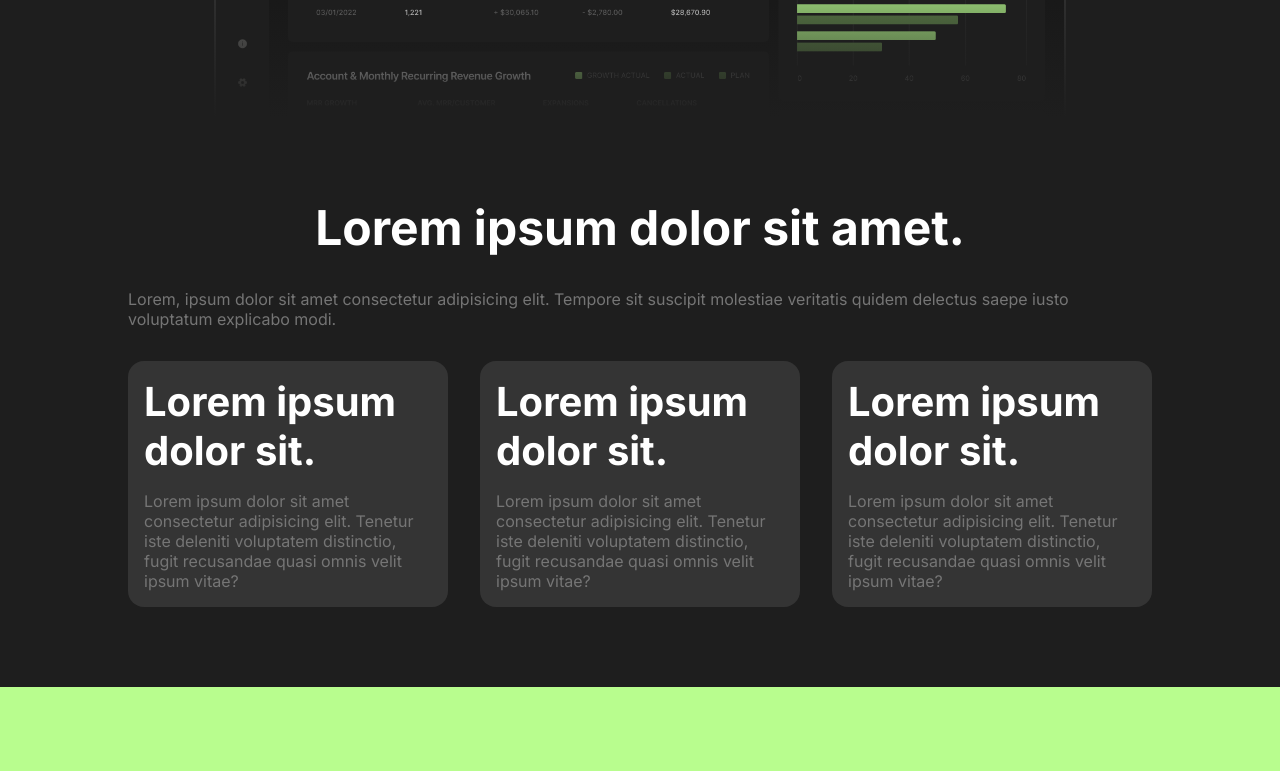
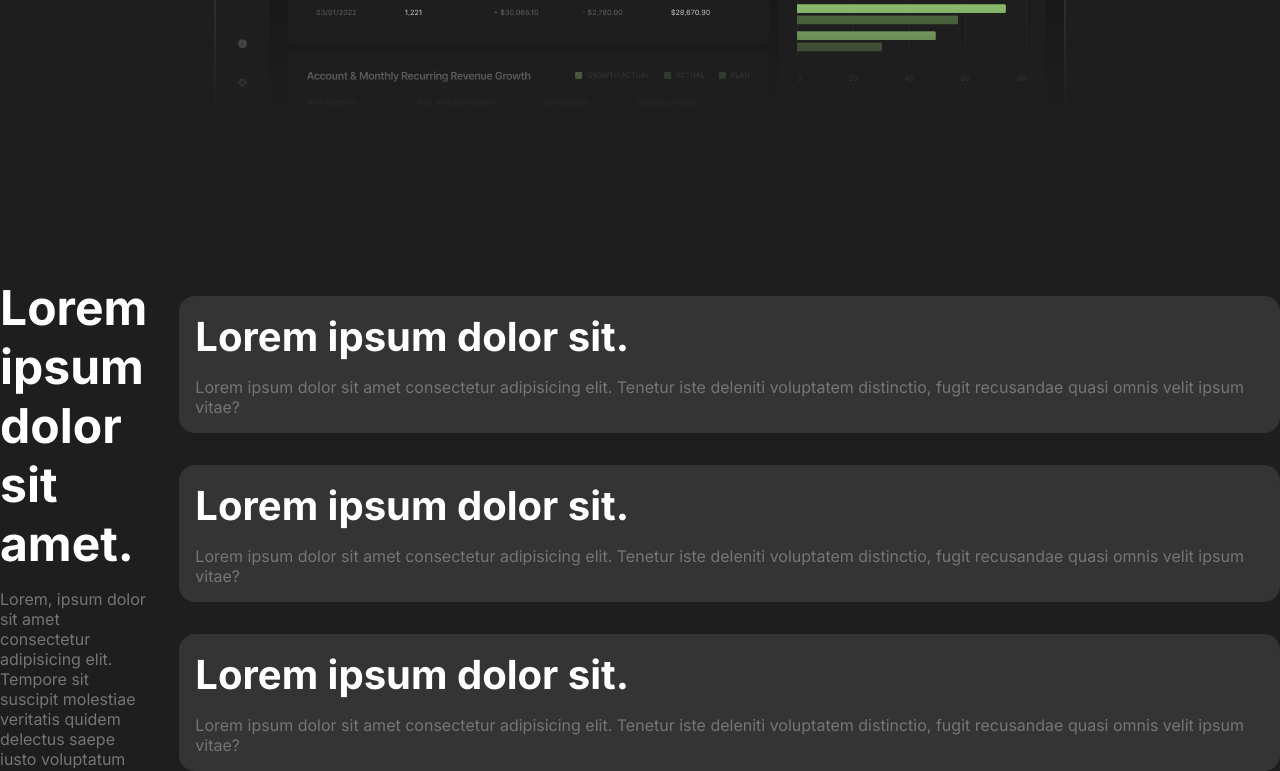
Before and after one commit to Milanb0z/forms-manager, a React (Vite) app in the folder client/: page / in a window 1280 px wide. Shown: the part 871-1642 px from the top of the page. Built offline with nearby package versions, Linux system fonts and the light colour scheme.

Commit message:
Replaced Backend

```diff
--- a/client/src/sections/TestForms/TestForms.jsx
+++ b/client/src/sections/TestForms/TestForms.jsx
@@ -5,12 +5,14 @@ const TestForms = () => {
   return (
     <div className={classes.wrapper}>
       <section className={classes.forms}>
-        <h2>Lorem ipsum dolor sit amet.</h2>
-        <p>
-          Lorem, ipsum dolor sit amet consectetur adipisicing elit. Tempore sit
-          suscipit molestiae veritatis quidem delectus saepe iusto voluptatum
-          explicabo modi.
-        </p>
+        <div className={classes.text}>
+          <h2>Lorem ipsum dolor sit amet.</h2>
+          <p>
+            Lorem, ipsum dolor sit amet consectetur adipisicing elit. Tempore
+            sit suscipit molestiae veritatis quidem delectus saepe iusto
+            voluptatum explicabo modi.
+          </p>
+        </div>
         <div className={classes.row}>
           <div className={classes.card}>
             <h3>Lorem ipsum dolor sit.</h3>
--- a/client/src/sections/TestForms/TextForms.module.scss
+++ b/client/src/sections/TestForms/TextForms.module.scss
@@ -1,17 +1,26 @@
 .wrapper {
   background-color: var(--color-black-02);
-  padding: 5em 8em;
+
+  margin: 10em 0;
+}
+
+.text {
+  flex: 1;
+  display: flex;
+  flex-direction: column;
+  gap: 1em;
 }
 
 .forms {
+  flex: 1;
   display: flex;
-  flex-direction: column;
   align-items: center;
   gap: 2em;
 }
 
 .row {
   display: flex;
+  flex-direction: column;
   gap: 2em;
 }
 
--- a/client/src/store/apiSlice.js
+++ b/client/src/store/apiSlice.js
@@ -5,7 +5,7 @@ export const apiSlice = createApi({
   baseQuery: fetchBaseQuery({
     baseUrl: import.meta.env.DEV
       ? "http://localhost:3000/api"
-      : "https://formr.onrender.com/api",
+      : "https://shark-app-j29yz.ondigitalocean.app/api/",
     prepareHeaders: (headers) => {
       const token = localStorage.getItem("token");
       if (token) {
```
Also changed, not shown: 1 other file (tests, documents, lock files or other folders).
